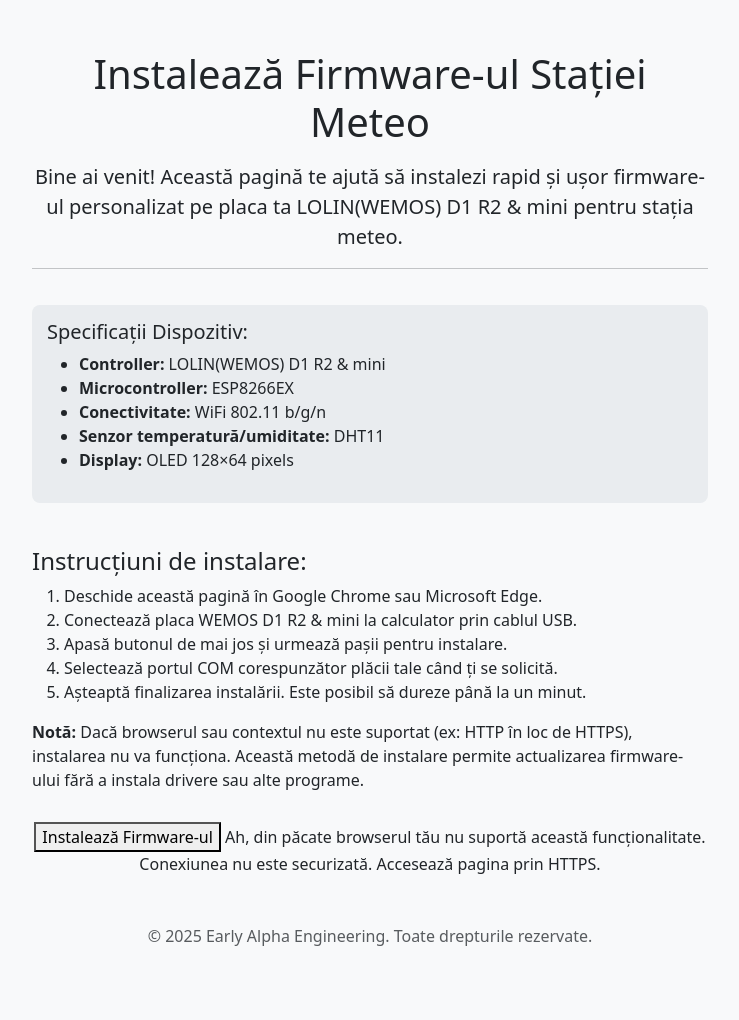
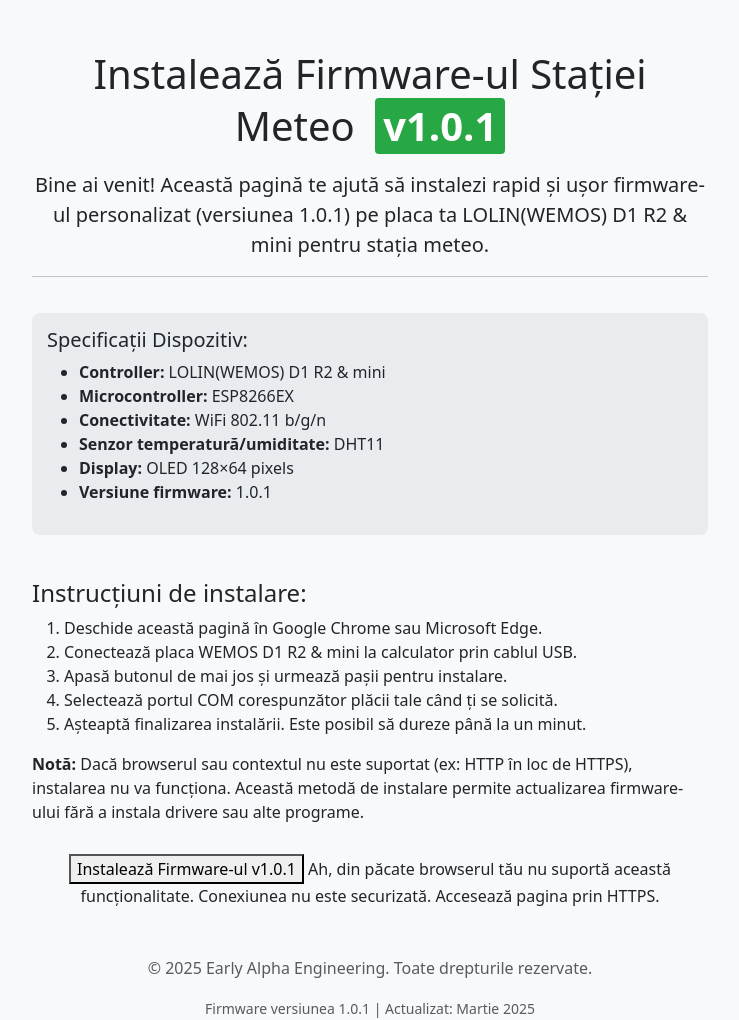
Before and after one commit to Early-Alpha-Engineering/weather_station, a plain HTML site: page esp-web-tool/index.html in a window 1280 px wide. Shown: the whole page, without its empty margins (270-1009 px from the left). Before the commit the page ends 964 px from the top, so only its background shows below. Drawn offline with nearby package versions, Linux system fonts and the light colour scheme.

Commit message:
Update ESP web tool interface to specify firmware version 1.0.1

```diff
--- a/esp-web-tool/index.html
+++ b/esp-web-tool/index.html
@@ -3,7 +3,7 @@
 <head>
   <meta charset="UTF-8">
   <meta name="viewport" content="width=device-width, initial-scale=1.0">
-  <title>Instalare Firmware Stație Meteo</title>
+  <title>Instalare Firmware Stație Meteo v1.0.1</title>
   <link href="https://cdn.jsdelivr.net/npm/bootstrap@5.3.3/dist/css/bootstrap.min.css" rel="stylesheet">
   <script type="module" src="https://unpkg.com/esp-web-tools@10/dist/web/install-button.js?module"></script>
   <style>
@@ -38,13 +38,22 @@
       padding: 15px;
       margin: 20px 0;
     }
+    .version-badge {
+      display: inline-block;
+      background-color: #28a745;
+      color: white;
+      padding: 0.25rem 0.5rem;
+      border-radius: 0.25rem;
+      font-weight: bold;
+      margin-left: 10px;
+    }
   </style>
 </head>
 <body>
   <div class="container text-center">
-    <h1 class="mb-3">Instalează Firmware-ul Stației Meteo</h1>
+    <h1 class="mb-3">Instalează Firmware-ul Stației Meteo <span class="version-badge">v1.0.1</span></h1>
     <p class="lead">
-      Bine ai venit! Această pagină te ajută să instalezi rapid și ușor firmware-ul personalizat pe placa ta LOLIN(WEMOS) D1 R2 & mini pentru stația meteo.
+      Bine ai venit! Această pagină te ajută să instalezi rapid și ușor firmware-ul personalizat (versiunea 1.0.1) pe placa ta LOLIN(WEMOS) D1 R2 & mini pentru stația meteo.
     </p>
     <hr>
 
@@ -58,6 +67,7 @@
             <li><strong>Conectivitate:</strong> WiFi 802.11 b/g/n</li>
             <li><strong>Senzor temperatură/umiditate:</strong> DHT11</li>
             <li><strong>Display:</strong> OLED 128×64 pixels</li>
+            <li><strong>Versiune firmware:</strong> 1.0.1</li>
           </ul>
         </div>
       </div>
@@ -77,7 +87,7 @@
 
     <div class="esp-button-container">
       <esp-web-install-button manifest="https://firmware.eaea.ro/manifest.json">
-        <button slot="activate">Instalează Firmware-ul</button>
+        <button slot="activate">Instalează Firmware-ul v1.0.1</button>
         <span slot="unsupported">Ah, din păcate browserul tău nu suportă această funcționalitate.</span>
         <span slot="not-allowed">Conexiunea nu este securizată. Accesează pagina prin HTTPS.</span>
       </esp-web-install-button>
@@ -85,6 +95,7 @@
 
     <footer class="mt-5 text-muted">
       <p>&copy; 2025 Early Alpha Engineering. Toate drepturile rezervate.</p>
+      <small>Firmware versiunea 1.0.1 | Actualizat: Martie 2025</small>
     </footer>
   </div>
 </body>
```
